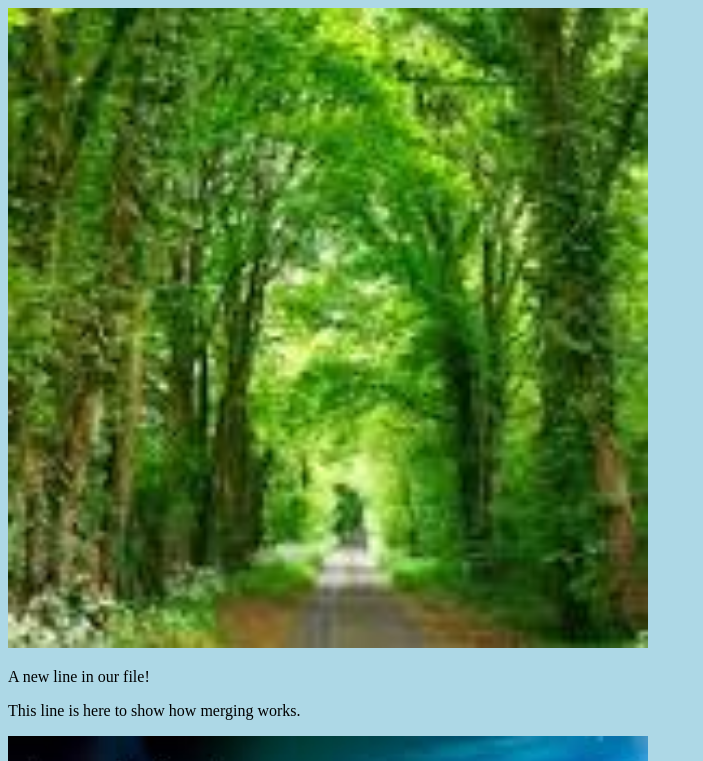
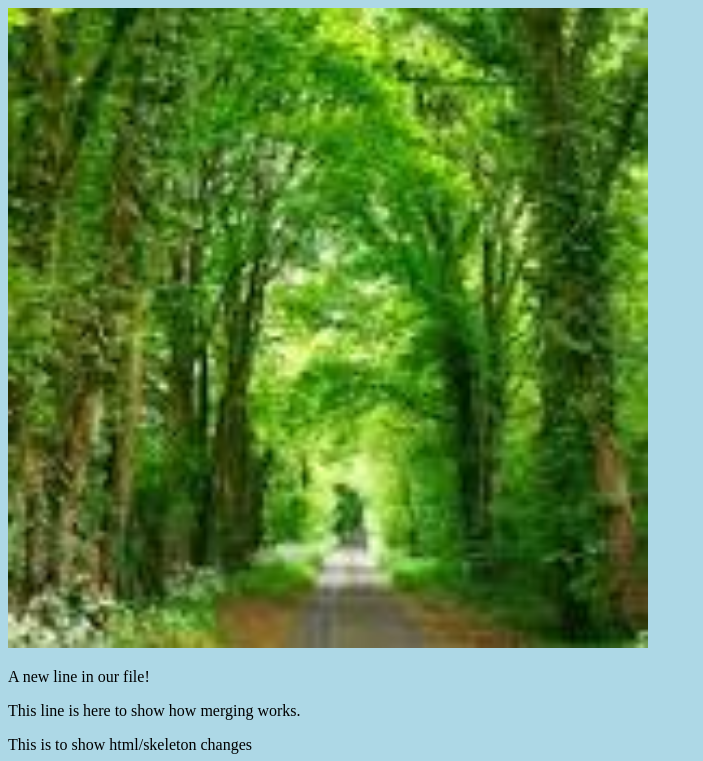
Before and after one commit to Griffin-code-bot/githubtesting, a plain HTML site: page index.html in a window 1280 px wide. Shown: the top 761 px of the page, without its empty margins (0-703 px from the left). Drawn offline with Linux system fonts and the light colour scheme.

Commit message:
Update index.html in html/skeleton

```diff
--- a/index.html
+++ b/index.html
@@ -12,6 +12,7 @@
 
 <p>A new line in our file!</p>
 <p>This line is here to show how merging works.</p>
+    <p>This is to show html/skeleton changes</p>
 <div>
     <img src="img_hello_git.jpg" alt="Hello Git" style="width:100%;max-width:640px">
 </div>
```
